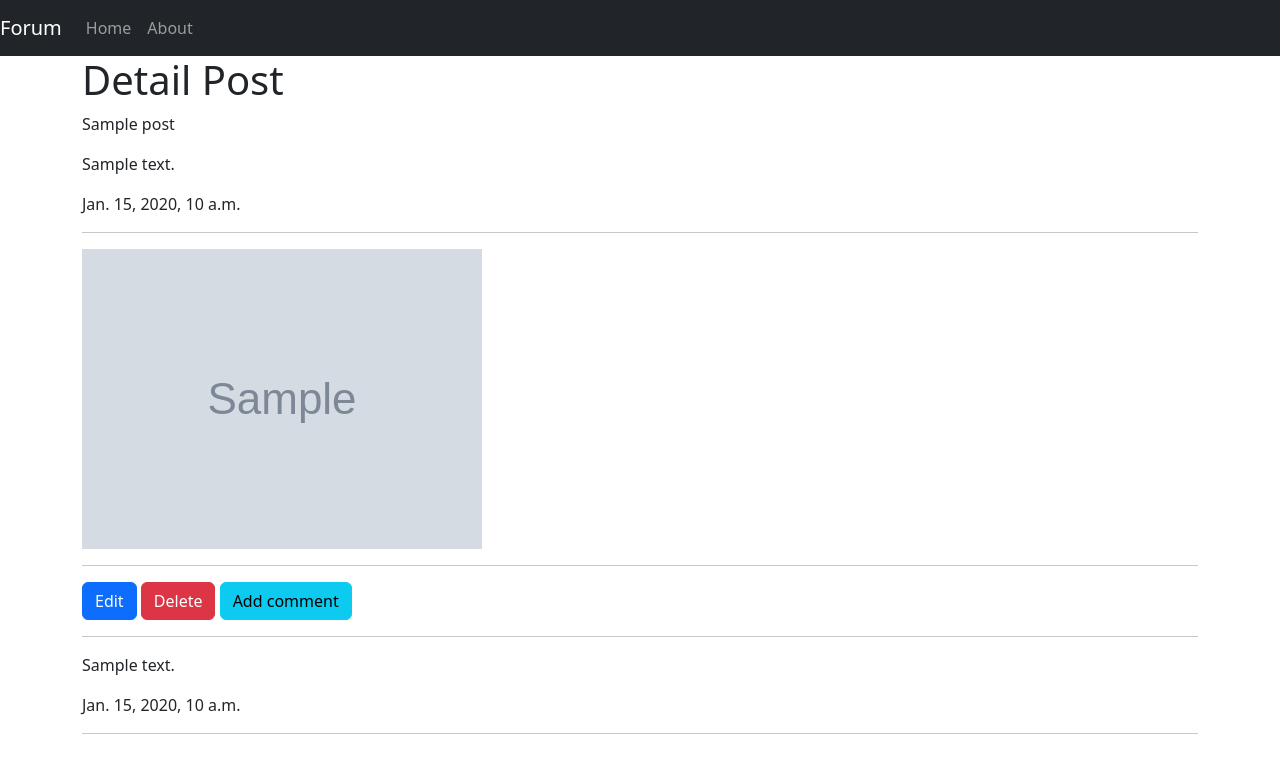
After one commit to AkhAkhmad/FORUM, a Django app: page /post/1 in a window 1280 px wide. The commit adds this page. Shown: the top 773 px of the page. Run offline with Django 4.2, Linux system fonts and the light colour scheme; tables that the repository leaves empty hold one stand-in row (values such as "Sample post"); grey boxes marked "Sample" are stand-in pictures.

Commit message:
two_pract

```diff
--- a/forum/settings.py
+++ b/forum/settings.py
@@ -90,7 +90,7 @@ STATIC_DIRS = [
 ]
 STATIC_ROOT = os.path.join(BASE_DIR, 'root/static')
 
-MEDIA_URL = '/media'
+MEDIA_URL = '/media/'
 MEDIA_ROOT = os.path.join(BASE_DIR, 'media')
 
 DEFAULT_AUTO_FIELD = 'django.db.models.BigAutoField'
--- a/forum/urls.py
+++ b/forum/urls.py
@@ -5,6 +5,6 @@ from django.conf.urls.static import static
 
 urlpatterns = [
     path('admin/', admin.site.urls),
-    path('', include('service/urls.py')),
+    path('', include('service.urls')),
 ]
 urlpatterns += static(settings.MEDIA_URL, document_root=settings.MEDIA_ROOT)
--- a/service/models.py
+++ b/service/models.py
@@ -1,15 +1,19 @@
 from django.db import models
+from django.urls import reverse
 
 
 class Post(models.Model):
     title = models.CharField(max_length=50, verbose_name='Название поста')
     description = models.TextField(verbose_name='Описание', null=True, blank=True)
-    image = models.ImageField(verbose_name='Картинка')
+    image = models.ImageField(verbose_name='Картинка', null=True, blank=True)
     created_at = models.DateTimeField(verbose_name='Дата создания', auto_now_add=True)
     updated_at = models.DateTimeField(verbose_name='Дата изменения', auto_now=True)
 
     def __str__(self):
         return self.title
+
+    def get_absolute_url(self):
+        return reverse('index')
 
 
 class Comment(models.Model):
@@ -19,3 +23,6 @@ class Comment(models.Model):
 
     def __str__(self):
         return self.description
+
+    def get_absolute_url(self):
+        return reverse('index')
--- a/service/urls.py
+++ b/service/urls.py
@@ -2,5 +2,11 @@ from django.urls import path
 from service import views
 
 urlpatterns = [
-    path('', views.index, name='index'),
+    path('', views.ListPostView.as_view(), name='index'),
+    path('post/<int:pk>', views.DetailPostView.as_view(), name='detail_post'),
+    path('create_post', views.CreatePostView.as_view(), name='create_post'),
+    path('update_post/<int:pk>', views.UpdatePostView.as_view(), name='update_post'),
+    path('delete_post/<int:pk>', views.DeletePostView.as_view(), name='delete_post'),
+    path('post/<int:pk>/add_comment', views.AddCommentView.as_view(), name='add_comment'),
+    path('about/', views.about, name='about'),
 ]
--- a/service/views.py
+++ b/service/views.py
@@ -1,6 +1,52 @@
 from django.shortcuts import render, redirect
 from service.models import Post, Comment
+from django.views.generic import ListView, DetailView, CreateView, UpdateView, DeleteView
+from django.urls import reverse_lazy
 
 
 def index(req):
     return render(req, 'index.html')
+
+
+def about(req):
+    return render(req, 'about.html')
+
+
+class ListPostView(ListView):
+    model = Post
+    template_name = 'index.html'
+    ordering = '-created_at'
+
+
+class DetailPostView(DetailView):
+    model = Post
+    template_name = 'detail.post.html'
+
+
+class CreatePostView(CreateView):
+    model = Post
+    template_name = 'create_post.html'
+    # form_class = PostForm
+    fields = '__all__'
+
+
+class UpdatePostView(UpdateView):
+    model = Post
+    template_name = 'create_post.html'
+    fields = '__all__'
+
+
+class DeletePostView(DeleteView):
+    model = Post
+    template_name = 'delete_post.html'
+    success_url = reverse_lazy('index')
+
+
+class AddCommentView(CreateView):
+    model = Comment
+    template_name = 'add_comment.html'
+    fields = '__all__'
+
+    # def form_valid(self, form):
+    #     form.instanсe.post_id = self.kwargs('pk') # присваевает ключ из передаваемого параметра
+    #     return super().form_valid(form)
--- /dev/null
+++ b/templates/about.html
@@ -0,0 +1,6 @@
+{% extends 'index.html' %}
+<div class="container">
+    {% block content %}
+        <h3>About</h3>
+    {% endblock %}
+</div>
--- /dev/null
+++ b/templates/detail.post.html
@@ -0,0 +1,27 @@
+{% extends 'index.html' %}
+{% block content %}
+    <h1>Detail Post</h1>
+    <p>{{ post.title }}</p>
+    <p>{{ post.description }}</p>
+    <p>{{ post.created_at }}</p>
+    <hr>
+    {% if post.image %}
+      <img src="{{ post.image.url }}" width="400px">
+    {% else %}
+      <p>No Image</p>
+    {% endif %}
+    <hr>
+    <a href="{% url 'update_post' post.pk %}" class="btn btn-primary">Edit</a>
+    <a href="{% url 'delete_post' post.pk %}" class="btn btn-danger">Delete</a>
+    <a href="{% url 'add_comment' post.pk %}" class="btn btn-info">Add comment</a>
+    {% if post.comments.all %}
+        {% for comment in post.comments.all %}
+            <hr>
+            <p>{{ comment.description }}</p>
+            <p>{{ comment.created_at }}</p>
+            <hr>
+        {% endfor %}
+    {% else %}
+        <p>No Comments</p>
+    {% endif %}
+{% endblock %}
--- a/templates/index.html
+++ b/templates/index.html
@@ -9,9 +9,39 @@
     <title>Forum</title>
 </head>
 <body>
-    {% block content %}
-        <h1>Forum</h1>
-    {% endblock %}
+    {% include 'navbar.html' %}
+    <div class="container">
+        {% block content %}
+            <h1>Forum</h1>
+            <a href="{% url 'create_post' %}" class="btn btn-primary btn-block">Create New Post</a>
+              <table class="table table-dark">
+                <thead>
+                  <tr>
+                    <th scope="col">Title</th>
+                    <th scope="col">Description</th>
+                    <th scope="col">Created At</th>
+                    <th scope="col">Edit</th>
+                    <th scope="col">Delete</th>
+                  </tr>
+                </thead>
+                <tbody>
+                {% if object_list %}
+                  {% for post in object_list %}
+                  <tr>
+                    <td><a href="{% url 'detail_post' post.pk %}">{{ post.title }}</a></td>
+                    <td>{{ post.description }}</td>
+                    <th scope="row">{{ post.created_at }}</th>
+                    <td><a href="{% url 'update_post' post.pk %}" class="btn btn-primary">Edit</a></td>
+                    <td><a href="{% url 'delete_post' post.pk %}" class="btn btn-danger">Delete</a></td>
+                  </tr>
+                {% endfor %}
+                {% else %}
+                  <p>No Posts</p>
+                {% endif %}
+                </tbody>
+              </table>
+        {% endblock %}
+    </div>
     <script src="https://cdn.jsdelivr.net/npm/bootstrap@5.2.2/dist/js/bootstrap.bundle.min.js"></script>
 </body>
 </html>
--- /dev/null
+++ b/templates/navbar.html
@@ -0,0 +1,16 @@
+<nav class="navbar navbar-expand-lg navbar-dark bg-dark">
+  <a class="navbar-brand" href="#">Forum</a>
+  <button class="navbar-toggler" type="button" data-toggle="collapse" data-target="#navbarNav" aria-controls="navbarNav" aria-expanded="false" aria-label="Toggle navigation">
+    <span class="navbar-toggler-icon"></span>
+  </button>
+  <div class="collapse navbar-collapse" id="navbarNav">
+    <ul class="navbar-nav">
+      <li class="nav-item">
+        <a class="nav-link" href="{% url 'index' %}">Home</a>
+      </li>
+      <li class="nav-item">
+        <a class="nav-link" href="{% url 'about' %}">About</a>
+      </li>
+    </ul>
+  </div>
+</nav>
```
Also changed, not shown: templates/add_comment.html (added, +9 -0 lines), templates/create_post.html (added, +9 -0 lines), templates/delete_post.html (added, +10 -0 lines), service/admin.py (line endings or trailing spaces), service/forms.py (added), service/migrations/0001_initial.py (added), service/migrations/0002_alter_post_image.py (added).
